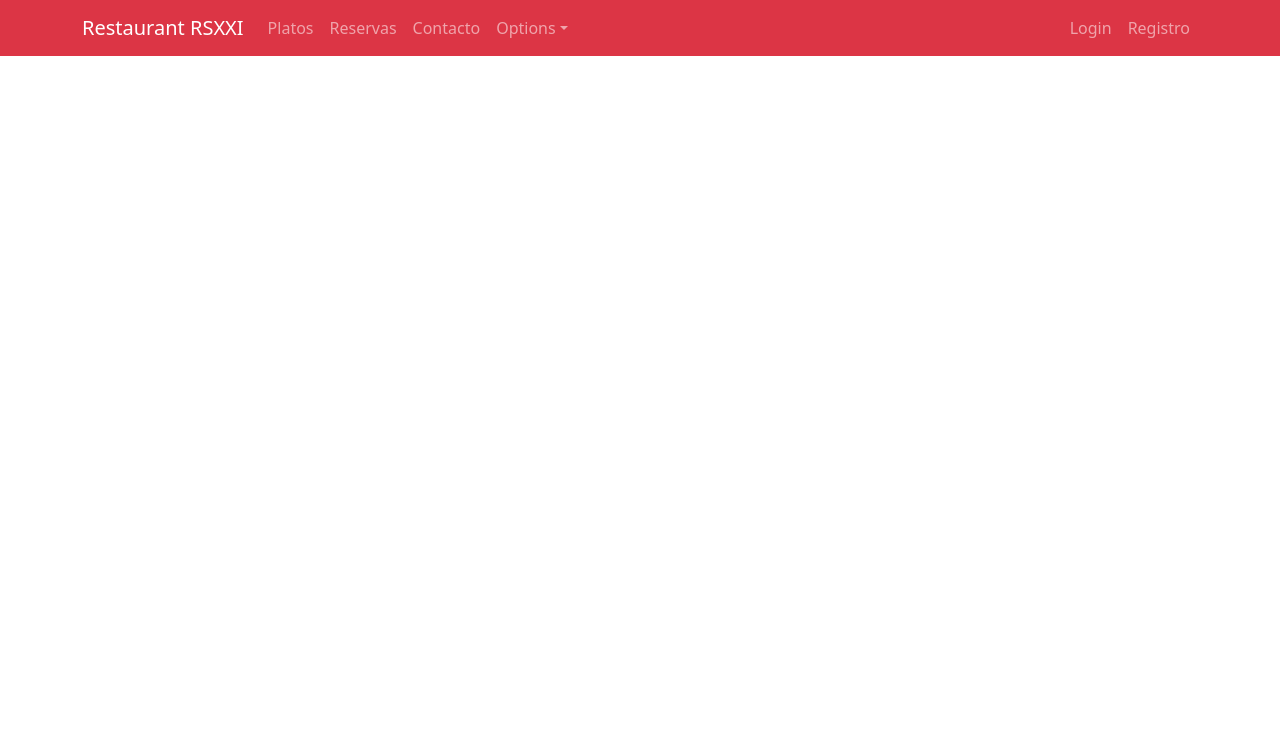
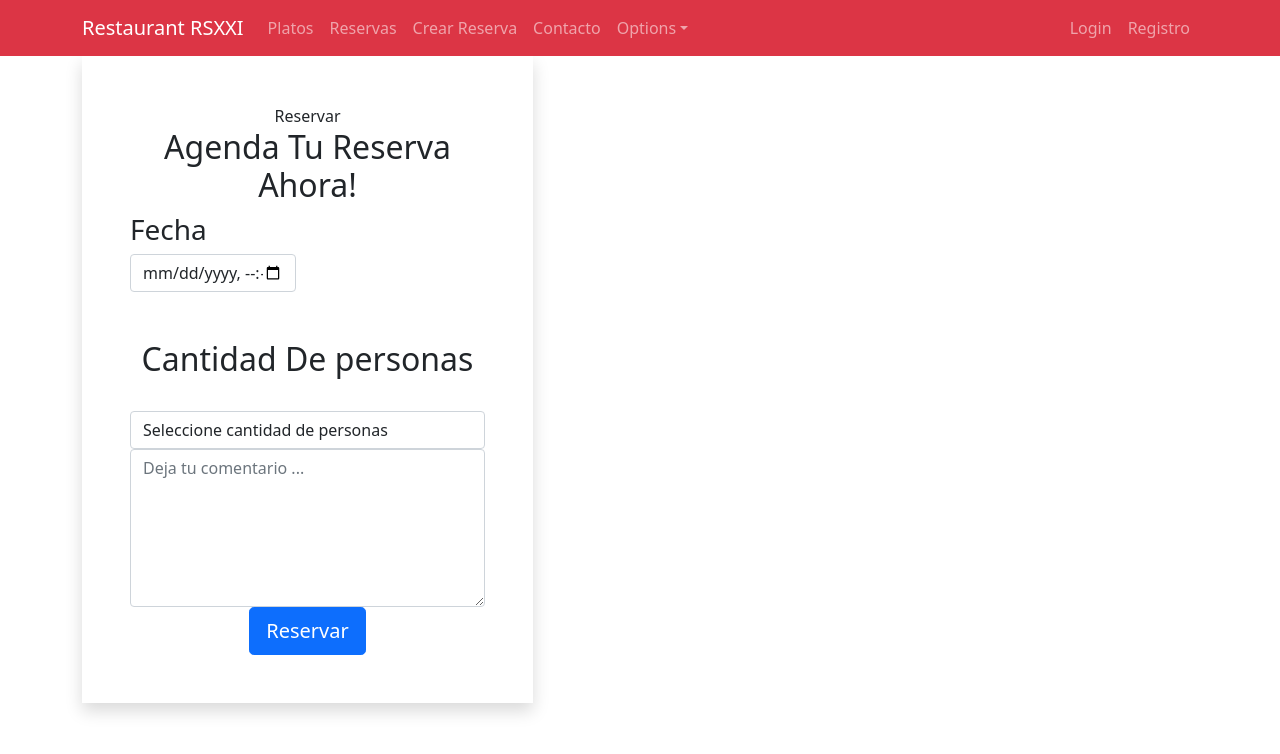
Before and after one commit to matiaszntc/Front-RSXXI-22, a React app: page /crearReserva in a window 1280 px wide. Built offline with nearby package versions, Linux system fonts and the light colour scheme.

Commit message:
Reserva Creada exdi

```diff
--- a/public/index.html
+++ b/public/index.html
@@ -25,7 +25,7 @@
       work correctly both with client-side routing and a non-root public URL.
       Learn how to configure a non-root public URL by running `npm run build`.
     -->
-    <title>React App</title>
+    <title>Restaurant XXI</title>
   </head>
   <body>
     <noscript>You need to enable JavaScript to run this app.</noscript>
--- a/src/Router.jsx
+++ b/src/Router.jsx
@@ -5,6 +5,7 @@ import { Login } from './components/Login/Login';
 import { Pelu } from './components/pelu';
 import { Platos } from './components/Platos/Platos';
 import { Register } from './components/Register/Register';
+import { CrearReserva } from './components/Reserva/CrearReserva';
 import { Reserva } from './components/Reserva/Reserva';
 
 
@@ -18,6 +19,7 @@ function Router() {
         <Route path='/reserva' element={<Reserva/>} />
         <Route path='/register' element={<Register/>} />
         <Route path='/platos' element={<Platos/>} />
+        <Route path='/crearReserva' element={<CrearReserva/>} />
       </Routes>
     </BrowserRouter>
   );
--- a/src/components/NavMenu/NavMenu.jsx
+++ b/src/components/NavMenu/NavMenu.jsx
@@ -9,6 +9,7 @@ export const NavMenu = () => {
   const logout = () => {
     localStorage.clear()
     window.location.reload()
+    window.location.href = '/'
   }
   useEffect(() => {
     setToken(localStorage.getItem("token"))
@@ -31,6 +32,9 @@ export const NavMenu = () => {
               <NavLink href="/reserva">Reservas</NavLink>
             </NavItem>
             <NavItem>
+              <NavLink href="/crearReserva">Crear Reserva</NavLink>
+            </NavItem>
+            <NavItem>
               <NavLink href="https://github.com/reactstrap/reactstrap">Contacto</NavLink>
             </NavItem>
             <UncontrolledDropdown inNavbar nav>
@@ -51,8 +55,8 @@ export const NavMenu = () => {
                     <UncontrolledDropdown inNavbar nav>
                       <DropdownToggle caret nav>{nombre}</DropdownToggle>
                       <DropdownMenu right>
-                            <DropdownItem>Reserva</DropdownItem>
-                            <DropdownItem>Menu</DropdownItem>
+                            <DropdownItem href='/reserva'>Reserva</DropdownItem>
+                            <DropdownItem href='/platos'>Platos</DropdownItem>
                               {/* para yo en el futuro es para dividir la wea DIVIDER*/}
                             <DropdownItem divider />
                             <DropdownItem onClick={logout}>logout</DropdownItem>
--- a/src/components/Platos/Platos.jsx
+++ b/src/components/Platos/Platos.jsx
@@ -1,34 +1,16 @@
 import React, { useState, useEffect } from 'react'
 import {
-
+  Alert,
   Table,
+  Spinner,
 
 } from "reactstrap";
 
 export const Platos = () => {
 
   const [platos, setPlatos] = useState([]);
+  const [estado, setEstado] = useState(true);
 
-  // const traerPlatos = async () => {
-  //     const platos = "http://localhost:8080/api/platos";
-  //         fetch(platos, {
-  //             method: "GET",
-  //             headers: {
-  //                 Accept: "application/json",
-  //                 "Content-Type": "application/json",
-  //                 //Authorization: localStorage.getItem("token")
-  //             }
-  //         })
-  //             .then((response) => response.json())
-  //             .then((data) => {
-  //                 data.map(x => {
-  //                     console.log("prueba;", x)
-  //                     //console.log("intento 1 : ", x.descripcion)
-
-  //                 })
-
-  //             })
-  // }
   const URL = "http://localhost:8080/api/platos";
   const OPTIONS_GET = {
     method: "GET",
@@ -43,22 +25,30 @@ export const Platos = () => {
       const res = await fetch(URL, OPTIONS_GET);
       const data = await res.json();
       setPlatos(data);
-      console.log("Prueba:", setPlatos(data))
     } catch (error) {
       console.log(error);
     }
   };
 
+  const Loading = () => {
+    setEstado(true)
+    setTimeout(() => { setEstado(false) }, 2990)
+  }
+
   useEffect(() => {
     document.title = "Platos";
     getPlatos();
-  }, []); // saque  [] preguntarle al pelu pa que mierda sirve esa wea
+    Loading();
+  }, []);
 
 
 
   return (
     <div>
       <h1>Hola</h1>
+      {estado ? (<Spinner color="info">
+        Loading...
+      </Spinner>) : platos.length > 0 ? (
         <Table>
           <thead>
             <tr>
@@ -77,6 +67,11 @@ export const Platos = () => {
             </tbody>
           ))}
         </Table>
+      ) : (<Alert
+        color="danger"
+      >
+        No hay platos en este momento
+      </Alert>)}
     </div>
   )
 }
--- /dev/null
+++ b/src/components/Reserva/CrearReserva.jsx
@@ -0,0 +1,102 @@
+import React, {useState} from 'react'
+
+
+export const CrearReserva = () => {
+    const [personas, setPersonas] = useState(0)
+    const [fecha,setFecha] = useState()
+
+    const crear  =  async (e) => {
+        e.preventDefault();
+        const url = "http://localhost:8080/api/cliente/reserva";
+        const options = {
+            method: "POST",
+            body: JSON.stringify({
+                idUsuario: localStorage.getItem("IDusuario"),
+                tipoUsuario: "CLI",
+                idMesa: 6,
+                fecha: fecha,
+                cantidadPersona: personas,
+                estado: "R"
+            }),
+            headers: {
+                'Accept': 'application/json',
+                'Content-type': 'application/json',
+                'Authorization': localStorage.getItem("token")
+            },
+          };
+          try {
+            const res = await fetch(url, options);
+            const data = await res.text()
+            console.log(data)
+            alert(data)
+
+        } catch (error) {
+            alert('Datos mal ingresados');
+            console.log(error)
+        }
+    }
+
+    return (
+        <body data-spy="scroll" data-target="#navbar" class="static-layout">
+            <div class="boxed-page">
+                <section id="gtco-reservation" class="bg-fixed bg-white section-padding overlay">
+                    <div class="container">
+                        <div class="row">
+                            <div class="col-lg-5">
+                                <div class="section-content bg-white p-5 shadow">
+                                    <div class="heading-section text-center">
+                                        <span class="subheading">
+                                            Reservar
+                                        </span>
+                                        <h2>
+                                            Agenda Tu Reserva Ahora!
+                                        </h2>
+                                    </div>
+                                    <form>
+                                        <div class="row">
+                                            <h3>Fecha</h3>
+                                            <div class="col-md-6 form-group">
+                                                <div class="input-group date" id="datetimepicker4" data-target-input="nearest">
+                                                    <input id='fecha' type="dateTime-local" class="form-control datetimepicker-input" data-target="#datetimepicker4" placeholder="Fecha" onChange={(e) => setFecha(e.target.value)} />
+                                                </div>
+                                            </div>
+
+                                            <div class="col-md-12 form-group">
+                                                <br />
+                                                <br />
+                                                <div class="heading-section text-center">
+                                                    <h2>
+                                                        Cantidad De personas
+                                                    </h2>
+                                                </div>
+                                                <br />
+                                                <select class="form-control" id="cantidadPersonas" onChange={(e) => setPersonas(parseInt(e.target.value))}>
+                                                    <option>Seleccione cantidad de personas</option>
+                                                    <option>2</option>
+                                                    <option>4</option>
+                                                    <option>5</option>
+                                                    <option>6</option>
+                                                    <option>7</option>
+                                                    <option>8</option>
+                                                    <option>9</option>
+                                                    <option>10</option>
+                                                </select>
+                                            </div>
+                                            <div class="col-md-12 form-group">
+                                                <textarea class="form-control" id="message" name="message" rows="6" placeholder="Deja tu comentario ..."></textarea>
+                                            </div>
+                                            <div class="col-md-12 text-center">
+                                                <button class="btn btn-primary btn-shadow btn-lg"  onClick={crear}>Reservar</button>
+                                            </div>
+                                        </div>
+                                    </form>
+                                </div>
+                            </div>
+                        </div>
+                    </div>
+                </section>
+            </div>
+        </body>
+
+    )
+}
--- a/src/components/Reserva/Reserva.jsx
+++ b/src/components/Reserva/Reserva.jsx
@@ -1,13 +1,14 @@
 import React, { useState, useEffect } from 'react'
 import {
-
+    Spinner,
     Table,
-
+    Alert
 } from "reactstrap";
 
 export const Reserva = () => {
 
     const [reserva, setReserva] = useState([]);
+    const [estado, setEstado] = useState(true);
 
     const URL = `http://localhost:8080/api/reservas/${localStorage.getItem("IDusuario")}`;
     const OPTIONS_GET = {
@@ -29,16 +30,24 @@ export const Reserva = () => {
             console.log(error);
         }
     };
+    const Loading = () => {
+        setEstado(true)
+        setTimeout(() => { setEstado(false) }, 2990)
+    }
 
     useEffect(() => {
         document.title = "Reserva";
         getReserva();
-    }, );
+        Loading();
+    }, []);
 
 
     return (
         <div>
             <h1>Hola</h1>
+            {estado ? (<Spinner color="info">
+                Loading...
+            </Spinner>) : reserva.length > 0 ? (
             <Table>
                 <thead>
                     <tr>
@@ -62,7 +71,12 @@ export const Reserva = () => {
                         </tr>
                     </tbody>
                 ))}
-            </Table>
+            </Table>) :
+                (<Alert
+                    color="danger"
+                >
+                    Usted no esta logueado o no tiene reservas activas
+                </Alert>)}
         </div>
     )
 }
```
Lines whose indentation alone changed are shown as unchanged.
